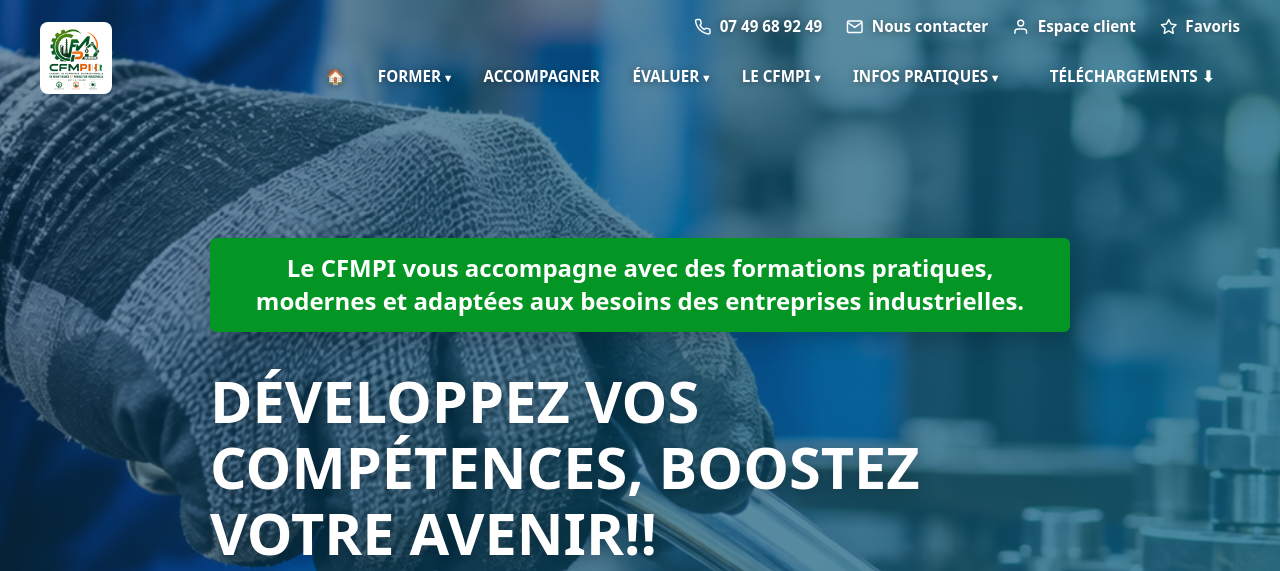
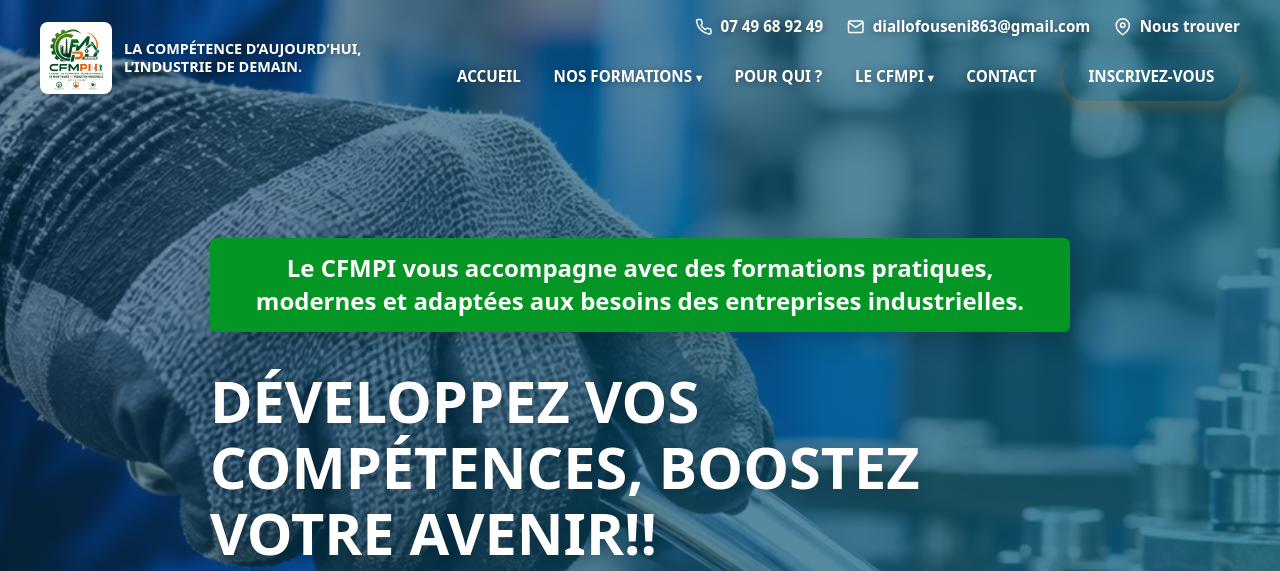
Before and after one commit to Apalojdc/cfmpi, a Laravel app: page / in a window 1280 px wide. Shown: the top 571 px of the page. Run offline with Laravel 12, Linux system fonts and the light colour scheme; style sheets or scripts are compiled from the project's sources; some libraries are stand-ins or nearby versions.

Commit message:
Mon commite du 16 depuis mon post a la maison

```diff
--- a/resources/js/Components/NavBar.vue
+++ b/resources/js/Components/NavBar.vue
@@ -8,10 +8,11 @@ type Lien = { label: string; href: string };
 // transparent = false : la barre est toujours blanche (pages sans grand visuel en haut)
 const props = withDefaults(defineProps<{ transparent?: boolean }>(), { transparent: true });
 
-// ---------- Logos (mets une version blanche pour le fond transparent si tu en as une) ----------
+// ---------- Infos du CFMPI (d'après le prospectus) ----------
 const logoClair = '/img/logo/logo.png'; // affiché sur fond transparent
 const logoSombre = '/img/logo/logo.png'; // affiché sur fond blanc
 const telephone = '07 49 68 92 49';
+const email = 'diallofouseni863@gmail.com';
 
 // Slogan affiché à côté du logo quand on a scrollé (2 lignes)
 const slogan = ['La compétence d’aujourd’hui,', 'l’industrie de demain.'];
@@ -23,101 +24,59 @@ const urlRecherche = '/recherche';
 const chemins = {
     tel: 'M22 16.92v3a2 2 0 0 1-2.18 2 19.79 19.79 0 0 1-8.63-3.07 19.5 19.5 0 0 1-6-6 19.79 19.79 0 0 1-3.07-8.67A2 2 0 0 1 4.11 2h3a2 2 0 0 1 2 1.72 12.84 12.84 0 0 0 .7 2.81 2 2 0 0 1-.45 2.11L8.09 9.91a16 16 0 0 0 6 6l1.27-1.27a2 2 0 0 1 2.11-.45 12.84 12.84 0 0 0 2.81.7A2 2 0 0 1 22 16.92z',
     mail: 'M4 4h16a2 2 0 0 1 2 2v12a2 2 0 0 1-2 2H4a2 2 0 0 1-2-2V6a2 2 0 0 1 2-2zM22 6l-10 7L2 6',
-    user: 'M20 21v-2a4 4 0 0 0-4-4H8a4 4 0 0 0-4 4v2M12 11a4 4 0 1 0 0-8 4 4 0 0 0 0 8z',
-    star: 'M12 2l3.09 6.26L22 9.27l-5 4.87 1.18 6.88L12 17.77l-6.18 3.25L7 14.14 2 9.27l6.91-1.01L12 2z',
+    pin: 'M21 10c0 7-9 13-9 13s-9-6-9-13a9 9 0 0 1 18 0zM12 13a3 3 0 1 0 0-6 3 3 0 0 0 0 6z',
     search: 'M11 19a8 8 0 1 0 0-16 8 8 0 0 0 0 16zM21 21l-4.35-4.35',
-    menu: 'M4 6h16M4 12h16M4 18h16',
+    menu: 'M4 6h16M4 18h16M4 12h16',
     close: 'M6 6l12 12M18 6L6 18',
 };
 
 // ---------- Données des menus : modifie ici ----------
 const f = (label: string, slug: string): Lien => ({ label, href: `/formations/${slug}` });
 
-// Technique & Maintenance : 2 colonnes, la 1re est coupée en 2 groupes
-const technique: Lien[][][] = [
-    [
-        [
-            f('Maintenance', 'maintenance'),
-            f('Production', 'production'),
-            f('Management des équipes et Communication', 'management'),
-            f('Maîtrise des énergies', 'maitrise-des-energies'),
-        ],
-        [
-            f('Électricité – Électrotechnique', 'electricite'),
-            f('Variation de vitesse', 'variation-de-vitesse'),
-            f('Automatismes – Supervision – Réseaux', 'automatismes'),
-            f('Robotique – Vision', 'robotique'),
-            f('Régulation', 'regulation'),
-        ],
-    ],
-    [
-        [
-            f('Mécanique – CAO – Impression 3D', 'mecanique'),
-            f('Pompes – Vannes', 'pompes-vannes'),
-            f('Oléohydraulique', 'oleohydraulique'),
-            f('Pneumatique', 'pneumatique'),
-            f('Soudage', 'soudage'),
-            f('Usinage – Matériaux', 'usinage'),
-            f('Froid – Climatisation', 'froid-climatisation'),
-            f('Air – Gaz – Vapeur – Vide', 'air-gaz-vapeur-vide'),
-        ],
-    ],
+// Domaine 1 : Maintenance industrielle
+const maintenance: Lien[] = [
+    f('Maintenance Mécanique Industrielle', 'maintenance-mecanique'),
+    f('Maintenance Électrique Industrielle', 'maintenance-electrique'),
+    f('Maintenance Électromécanique', 'maintenance-electromecanique'),
+    f('Automatisme Industriel', 'automatisme-industriel'),
+    f('Diagnostic et Dépannage des Équipements', 'diagnostic-depannage'),
+    f('Maintenance Préventive et Améliorative', 'maintenance-preventive-ameliorative'),
 ];
 
-const prevention: Lien[] = [
-    f('Risque Électrique – Habilitation Électrique', 'risque-electrique'),
-    f('Équipements sous pression – Autoclaves', 'equipements-sous-pression'),
-    f('Risque ATEX lié aux atmosphères explosives', 'atex'),
-    f('Habilitation Mécanique – Consignation des énergies', 'habilitation-mecanique'),
-    f('Risque Ammoniac', 'ammoniac'),
-    f('Risques chimiques', 'risques-chimiques'),
-    f('Risque Travaux en hauteur – Port du Harnais', 'travaux-hauteur-harnais'),
-    f('Risque Travaux en hauteur – Échafaudage roulant', 'travaux-hauteur-echafaudage'),
+// Domaine 2 : Production industrielle
+const production: Lien[] = [
+    f('Conduite et Surveillance des Procédés Industriels', 'conduite-procedes'),
+    f('Gestion de la Production', 'gestion-production'),
+    f('Qualité et Amélioration Continue', 'qualite-amelioration-continue'),
+    f('Sécurité, Hygiène et Environnement Industriel', 'securite-hygiene-environnement'),
+    f('Lecture et Interprétation de Plans Industriels', 'lecture-plans-industriels'),
 ];
 
-const solutions: (Lien & { icone: string })[] = [
-    { icone: '⇄', label: 'Formations Inter', href: '/formations-inter' },
-    { icone: '📏', label: 'Formations Sur mesure', href: '/formations-sur-mesure' },
-    { icone: '💻', label: 'Formations E-learning', href: '/formations-e-learning' },
-    { icone: '🎓', label: 'Notre méthode pédagogique', href: '/methode-pedagogique' },
-    { icone: '⬇', label: 'Télécharger le catalogue / domaines', href: '/catalogue' },
+// Nos atouts (colonne colorée du méga-menu)
+const atouts: { icone: string; label: string }[] = [
+    { icone: '🔧', label: 'Formations 100 % pratiques' },
+    { icone: '🏭', label: 'Plateaux techniques équipés et modernes' },
+    { icone: '👷', label: 'Encadrement par des professionnels' },
+    { icone: '🤝', label: 'Suivi personnalisé' },
+    { icone: '🎓', label: 'Accompagnement à l’insertion professionnelle' },
 ];
 
 // Petits menus déroulants (liens à adapter à tes routes)
 const simples: { id: string; label: string; liens: Lien[] }[] = [
     {
-        id: 'evaluer',
-        label: 'Évaluer',
-        liens: [
-            { label: 'Évaluation à distance', href: '/evaluation/distance' },
-            { label: 'Évaluation sur site', href: '/evaluation/site' },
-        ],
-    },
-    {
-        id: 'CFMPI',
+        id: 'cfmpi',
         label: 'Le CFMPI',
         liens: [
             { label: 'Présentation', href: '/a-propos' },
             { label: 'Actualités', href: '/actualites' },
-            { label: 'Recrutement', href: '/recrutement' },
-        ],
-    },
-    {
-        id: 'infos',
-        label: 'Infos pratiques',
-        liens: [
-            { label: 'Financement', href: '/infos/financement' },
-            { label: 'Accès', href: '/infos/acces' },
-            { label: 'Questions fréquentes', href: '/infos/faq' },
+            { label: 'Accès – Cocody, Riviera Faya', href: '/acces' },
         ],
     },
 ];
 
 // "icone" sert dans le menu mobile, "chemin" dans la barre du haut (SVG)
 const liensHaut: (Lien & { icone: string; chemin: string })[] = [
-    { icone: '✉', chemin: chemins.mail, label: 'Nous contacter', href: '/contact' },
-    { icone: '👤', chemin: chemins.user, label: 'Espace client', href: '/espace-client' },
-    { icone: '★', chemin: chemins.star, label: 'Favoris', href: '/favoris' },
+    { icone: '📍', chemin: chemins.pin, label: 'Nous trouver', href: '/acces' },
 ];
 
 // ---------- État ----------
@@ -170,9 +129,9 @@ onUnmounted(() => {
         @mouseleave="menuActif = null"
     >
         <div class="inner">
-            <!-- Logo + slogan (le slogan n'apparaît qu'après scroll) -->
-            <Link href="/" class="logo" aria-label="Accueil" @click="fermer">
-                <img :src="clair ? logoClair : logoSombre" alt="Logo" class="logo-img" />
+            <!-- Logo + slogan (blanc en haut de page, vert après scroll) -->
+            <Link href="/" class="logo" aria-label="CFMPI – Accueil" @click="fermer">
+                <img :src="clair ? logoClair : logoSombre" alt="CFMPI" class="logo-img" />
                 <span class="slogan">
                     <template v-for="(ligne, i) in slogan" :key="i">{{ ligne }}<br v-if="i < slogan.length - 1" /></template>
                 </span>
@@ -184,7 +143,7 @@ onUnmounted(() => {
                     <input
                         v-model="recherche"
                         type="search"
-                        placeholder="Recherche..."
+                        placeholder="Rechercher une formation..."
                         aria-label="Rechercher une formation"
                     />
                     <button type="submit" aria-label="Lancer la recherche">
@@ -195,9 +154,15 @@ onUnmounted(() => {
                 <!-- Rangée du haut (devient le bandeau coloré après scroll) -->
                 <ul class="haut">
                     <li>
-                        <a :href="`tel:${telephone}`">
+                        <a :href="`tel:${telephone.replace(/\s/g, '')}`">
                             <svg class="i" viewBox="0 0 24 24" aria-hidden="true"><path :d="chemins.tel" /></svg>
                             {{ telephone }}
+                        </a>
+                    </li>
+                    <li class="cache-petit">
+                        <a :href="`mailto:${email}`">
+                            <svg class="i" viewBox="0 0 24 24" aria-hidden="true"><path :d="chemins.mail" /></svg>
+                            {{ email }}
                         </a>
                     </li>
                     <li v-for="l in liensHaut" :key="l.href" class="cache-petit">
@@ -211,53 +176,50 @@ onUnmounted(() => {
                 <!-- Rangée principale (ordinateur, en haut de page) -->
                 <ul class="bas" aria-label="Navigation principale">
                     <li class="item" @mouseenter="menuActif = null">
-                        <Link href="/" aria-label="Accueil">🏠</Link>
+                        <Link href="/" aria-label="Accueil">Accueil</Link>
                     </li>
 
-                    <!-- Méga-menu Former -->
+                    <!-- Méga-menu Formations -->
                     <li
                         class="item"
-                        :class="{ ouvert: menuActif === 'former' }"
-                        @mouseenter="menuActif = 'former'"
-                        @focusin="menuActif = 'former'"
+                        :class="{ ouvert: menuActif === 'formations' }"
+                        @mouseenter="menuActif = 'formations'"
+                        @focusin="menuActif = 'formations'"
                     >
-                        <button type="button" class="bouton" :aria-expanded="menuActif === 'former'" @click="basculer('former')">
-                            Former <span class="chev">▾</span>
+                        <button type="button" class="bouton" :aria-expanded="menuActif === 'formations'" @click="basculer('formations')">
+                            Nos formations <span class="chev">▾</span>
                         </button>
-                        <div v-show="menuActif === 'former'" class="mega">
-                            <div class="m-tech">
-                                <h3>Technique &amp; Maintenance</h3>
-                                <div class="m-cols">
-                                    <div v-for="(col, i) in technique" :key="i">
-                                        <ul v-for="(groupe, j) in col" :key="j" class="groupe">
-                                            <li v-for="l in groupe" :key="l.href">
+                        <div v-show="menuActif === 'formations'" class="mega">
+                            <div class="m-maint">
+                                <h3>Maintenance industrielle</h3>
+                                <ul>
+                                    <li v-for="l in maintenance" :key="l.href">
                                         <Link :href="l.href" @click="fermer">{{ l.label }}</Link>
                                     </li>
                                 </ul>
                             </div>
-                                </div>
-                            </div>
-                            <div class="m-prev">
-                                <h3>Prévention des risques</h3>
+                            <div class="m-prod">
+                                <h3>Production industrielle</h3>
                                 <ul>
-                                    <li v-for="l in prevention" :key="l.href">
+                                    <li v-for="l in production" :key="l.href">
                                         <Link :href="l.href" @click="fermer">{{ l.label }}</Link>
                                     </li>
                                 </ul>
                             </div>
                             <div class="m-sol">
-                                <h3>Solutions de formation</h3>
+                                <h3>Nos atouts</h3>
                                 <ul>
-                                    <li v-for="s in solutions" :key="s.href">
-                                        <Link :href="s.href" @click="fermer"><span class="ico">{{ s.icone }}</span>{{ s.label }}</Link>
+                                    <li v-for="a in atouts" :key="a.label">
+                                        <Link href="/#atouts" @click="fermer"><span class="ico">{{ a.icone }}</span>{{ a.label }}</Link>
                                     </li>
                                 </ul>
+                                <Link href="/formations" class="m-tout" @click="fermer">Voir toutes les formations →</Link>
                             </div>
                         </div>
                     </li>
 
                     <li class="item" @mouseenter="menuActif = null">
-                        <Link href="/accompagnement" class="bouton">Accompagner</Link>
+                        <Link href="/#pour-qui" class="bouton">Pour qui ?</Link>
                     </li>
 
                     <!-- Petits menus déroulants -->
@@ -280,7 +242,11 @@ onUnmounted(() => {
                     </li>
 
                     <li class="item" @mouseenter="menuActif = null">
-                        <Link href="/catalogue" class="pill">Téléchargements ⬇</Link>
+                        <Link href="/contact" class="bouton">Contact</Link>
+                    </li>
+
+                    <li class="item" @mouseenter="menuActif = null">
+                        <Link href="/inscription" class="pill">Inscrivez-vous</Link>
                     </li>
                 </ul>
 
@@ -302,7 +268,7 @@ onUnmounted(() => {
         <!-- Panneau du hamburger -->
         <nav v-if="menuOuvert" class="panneau" aria-label="Menu">
             <form class="recherche-mobile" role="search" @submit.prevent="lancerRecherche">
-                <input v-model="recherche" type="search" placeholder="Recherche..." aria-label="Rechercher une formation" />
+                <input v-model="recherche" type="search" placeholder="Rechercher une formation..." aria-label="Rechercher une formation" />
                 <button type="submit" aria-label="Lancer la recherche">
                     <svg class="i" viewBox="0 0 24 24" aria-hidden="true"><path :d="chemins.search" /></svg>
                 </button>
@@ -311,30 +277,28 @@ onUnmounted(() => {
             <Link href="/" class="p-lien" @click="fermer">🏠 Accueil</Link>
 
             <details class="p-groupe">
-                <summary>Former</summary>
-                <p class="p-titre">Technique &amp; Maintenance</p>
-                <template v-for="(col, i) in technique" :key="i">
-                    <ul v-for="(groupe, j) in col" :key="j">
-                        <li v-for="l in groupe" :key="l.href">
+                <summary>Nos formations</summary>
+                <p class="p-titre">Maintenance industrielle</p>
+                <ul>
+                    <li v-for="l in maintenance" :key="l.href">
                         <Link :href="l.href" @click="fermer">{{ l.label }}</Link>
                     </li>
                 </ul>
-                </template>
-                <p class="p-titre">Prévention des risques</p>
+                <p class="p-titre">Production industrielle</p>
                 <ul>
-                    <li v-for="l in prevention" :key="l.href">
+                    <li v-for="l in production" :key="l.href">
                         <Link :href="l.href" @click="fermer">{{ l.label }}</Link>
                     </li>
                 </ul>
-                <p class="p-titre">Solutions de formation</p>
+                <p class="p-titre">Nos atouts</p>
                 <ul>
-                    <li v-for="s in solutions" :key="s.href">
-                        <Link :href="s.href" @click="fermer">{{ s.icone }} {{ s.label }}</Link>
+                    <li v-for="a in atouts" :key="a.label">
+                        <Link href="/#atouts" @click="fermer">{{ a.icone }} {{ a.label }}</Link>
                     </li>
                 </ul>
             </details>
 
-            <Link href="/accompagnement" class="p-lien" @click="fermer">Accompagner</Link>
+            <Link href="/#pour-qui" class="p-lien" @click="fermer">Pour qui ?</Link>
 
             <details v-for="m in simples" :key="m.id" class="p-groupe">
                 <summary>{{ m.label }}</summary>
@@ -345,18 +309,23 @@ onUnmounted(() => {
                 </ul>
             </details>
 
+            <Link href="/contact" class="p-lien" @click="fermer">Contact</Link>
+
             <div class="p-bas">
+                <a :href="`tel:${telephone.replace(/\s/g, '')}`">📞 {{ telephone }}</a>
+                <a :href="`mailto:${email}`">✉ {{ email }}</a>
                 <Link v-for="l in liensHaut" :key="l.href" :href="l.href" @click="fermer">{{ l.icone }} {{ l.label }}</Link>
             </div>
-            <Link href="/catalogue" class="pill p-pill" @click="fermer">Téléchargements ⬇</Link>
+            <Link href="/inscription" class="pill p-pill" @click="fermer">Inscrivez-vous</Link>
         </nav>
     </header>
 </template>
 
 <style scoped>
 .navbar {
-    --accent: #007013; /* couleur principale : change-la ici */
-    --secondaire: #0b3d91; /* bouton de recherche */
+    --accent: #007013; /* vert du logo : couleur principale */
+    --orange: #f07a1a; /* orange du logo / prospectus : bouton d'inscription */
+    --secondaire: #0d2a5c; /* bleu marine du prospectus : bouton de recherche */
     --encre: #14213a;
     --ease: cubic-bezier(0.2, 0.7, 0.2, 1);
     top: 0;
@@ -403,14 +372,20 @@ onUnmounted(() => {
 .logo { flex-shrink: 0; display: flex; align-items: center; gap: 0.75rem; }
 .logo-img { display: block; height: 72px; width: auto; transition: height 0.25s var(--ease); background: #fff; border-radius: 8px; }
 
-/* Slogan : seulement après scroll */
+/* Slogan : blanc en haut de page (fond transparent), vert après scroll */
 .slogan {
-    display: none;
+    display: block;
     color: var(--accent);
     font-weight: 700;
     font-size: 0.9rem;
     line-height: 1.25;
     text-shadow: none;
+    transition: color 0.25s;
+    text-transform: uppercase;
+}
+.navbar.clair .slogan {
+    color: #fff;
+    text-shadow: 0 1px 8px rgba(0, 0, 0, 0.45);
 }
 
 a { text-decoration: none; color: inherit; }
@@ -460,9 +435,10 @@ ul { list-style: none; margin: 0; padding: 0; }
 .clair .item.ouvert > .bouton { color: #fff; text-decoration: underline; text-underline-offset: 6px; }
 .chev { font-size: 0.75em; }
 
+/* Bouton d'inscription (orange du prospectus) */
 .pill {
     display: inline-block;
-    background: var(--accent);
+    background: var(--orange);
     color: #fff !important;
     font-weight: 700;
     text-transform: uppercase;
@@ -471,17 +447,18 @@ ul { list-style: none; margin: 0; padding: 0; }
     border-radius: 99px !important;
     text-shadow: none !important;
     margin-left: 0.5rem;
+    box-shadow: 0 6px 16px rgba(240, 122, 26, 0.3);
 }
 .pill:hover { filter: brightness(1.08); }
 
-/* Méga-menu */
+/* Méga-menu : Maintenance | Production | Atouts */
 .mega {
     position: absolute;
     top: 100%;
     left: 1.25rem;
     right: 1.25rem;
     display: grid;
-    grid-template-columns: 1.7fr 1.1fr 1fr;
+    grid-template-columns: 1.2fr 1.2fr 1fr;
     background: #fff;
     color: var(--encre);
     text-shadow: none;
@@ -497,16 +474,23 @@ ul { list-style: none; margin: 0; padding: 0; }
     border-left: 4px solid var(--accent);
     padding-left: 0.6rem;
 }
-.m-tech, .m-prev { padding: 1.75rem 2rem; }
-.m-cols { display: grid; grid-template-columns: 1fr 1fr; gap: 0 1.5rem; }
-.m-cols > div + div { border-left: 1px solid #e3e8f0; padding-left: 1.5rem; }
-.groupe + .groupe { border-top: 1px solid #e3e8f0; margin-top: 0.75rem; padding-top: 0.75rem; }
+.m-prod h3 { border-color: var(--orange); }
+.m-maint, .m-prod { padding: 1.75rem 2rem; }
+.m-prod { border-left: 1px solid #e3e8f0; }
 .mega li a { display: block; padding: 0.35rem 0; color: #3b4660; font-weight: 500; line-height: 1.35; }
 .mega li a:hover { color: var(--accent); }
-.m-sol { background: var(--accent); color: #fff; padding: 1.75rem 2rem; }
-.m-sol h3 { border-color: #fff; }
+.m-prod li a:hover { color: var(--orange); }
+.m-sol { background: var(--secondaire); color: #fff; padding: 1.75rem 2rem; }
+.m-sol h3 { border-color: var(--orange); }
 .m-sol li a { color: #fff; font-weight: 600; }
 .m-sol li a:hover { color: #fff; text-decoration: underline; }
+.m-tout {
+    display: inline-block;
+    margin-top: 1rem;
+    color: var(--orange);
+    font-weight: 700;
+}
+.m-tout:hover { text-decoration: underline; }
 .ico { display: inline-block; width: 1.6rem; }
 
 /* Petit menu déroulant */
@@ -515,7 +499,7 @@ ul { list-style: none; margin: 0; padding: 0; }
     top: 100%;
     left: 50%;
     transform: translateX(-50%);
-    min-width: 240px;
+    min-width: 260px;
     background: #fff;
     color: var(--encre);
     text-shadow: none;
@@ -547,7 +531,6 @@ ul { list-style: none; margin: 0; padding: 0; }
    ====================================================== */
 .scrolled .inner { padding-top: 0.55rem; padding-bottom: 0.55rem; }
 .scrolled .logo-img { height: 52px; }
-.scrolled .slogan { display: block; }
 
 .scrolled .droite { flex: 1; flex-direction: row; align-items: center; justify-content: flex-end; gap: 1rem; }
 .scrolled .bas { display: none; }
@@ -568,7 +551,7 @@ ul { list-style: none; margin: 0; padding: 0; }
     transition: box-shadow 0.2s;
     animation: apparait 0.35s var(--ease) both;
 }
-.recherche:focus-within { box-shadow: 0 0 0 3px rgba(11, 61, 145, 0.3); }
+.recherche:focus-within { box-shadow: 0 0 0 3px rgba(13, 42, 92, 0.3); }
 .recherche input {
     flex: 1;
     min-width: 0;
@@ -594,7 +577,7 @@ ul { list-style: none; margin: 0; padding: 0; }
 .recherche button:hover { filter: brightness(1.15); }
 .recherche button .i { width: 22px; height: 22px; }
 
-/* Bandeau coloré avec téléphone / contact / espace client / favoris */
+/* Bandeau coloré avec téléphone / e-mail / adresse */
 .scrolled .haut {
     gap: 1.6rem;
     padding: 0.75rem 1.4rem;
@@ -614,7 +597,8 @@ ul { list-style: none; margin: 0; padding: 0; }
 
 /* ---------- Responsive ---------- */
 @media (max-width: 1180px) {
-    .scrolled .slogan { display: none; }
+    .slogan { display: none; }
+    .scrolled .haut { gap: 1.1rem; }
 }
 @media (max-width: 1000px) {
     .droite { flex-direction: row; align-items: center; gap: 1rem; }
@@ -685,10 +669,10 @@ ul { list-style: none; margin: 0; padding: 0; }
 .p-groupe ul { padding-left: 0.5rem; }
 .p-groupe li a { display: block; padding: 0.4rem 0; color: #3b4660; }
 .p-groupe li a:hover { color: var(--accent); }
-.p-bas { display: flex; flex-wrap: wrap; gap: 0.5rem 1.25rem; padding: 1rem 0.25rem; font-weight: 600; }
+.p-bas { display: flex; flex-direction: column; gap: 0.5rem; padding: 1rem 0.25rem; font-weight: 600; }
 .p-pill { display: block; text-align: center; margin: 0; }
 
-a:focus-visible, button:focus-visible, summary:focus-visible { outline: 3px solid #f28c00; outline-offset: 2px; }
+a:focus-visible, button:focus-visible, summary:focus-visible { outline: 3px solid var(--orange); outline-offset: 2px; }
 
 @media (prefers-reduced-motion: reduce) {
     .navbar, .logo-img, .inner { transition: none; }
--- a/resources/js/Pages/Welcome.vue
+++ b/resources/js/Pages/Welcome.vue
@@ -424,6 +424,11 @@ html { scroll-behavior: smooth; scroll-padding-top: 80px; }
   padding-top: env(safe-area-inset-top, 0px);
   padding-bottom: env(safe-area-inset-bottom, 0px);
   overflow-x: clip;
+  background-image: url('/img/logo/logo.png');
+  background-repeat: no-repeat;
+  background-position: center;
+  background-size: contain;
+  background-attachment: fixed;
 }
 .cfmpi-page *, .cfmpi-page *::before, .cfmpi-page *::after { box-sizing: border-box; }
 a { color: inherit; }
@@ -520,10 +525,10 @@ a.more:hover .arrow, a.more:focus-visible .arrow { transform: translateX(5px); }
 .tag { align-self: flex-start; background: #e8efff; color: var(--primary); padding: 5px 12px; border-radius: 99px; font-size: 13px; font-weight: 600; }
 .tag.prod { background: #fff4e0; color: #9a5a00; }
 .card.big:has(.tag.prod) { border-left-color: var(--accent); }
-.card.help { background: var(--accent); border-color: var(--accent); border-left-color: #fff; justify-content: center; align-items: flex-start; }
-.card.help h3 { color: #1a1100; }
-.card.help .meta { color: rgba(26, 17, 0, .85); }
-.card.help .btn { background: var(--dark); color: #fff; margin-top: 8px; }
+.card.help { background: #050047; border-color: var(--accent); border-left-color: #fff; justify-content: center; align-items: flex-start; }
+.card.help h3 { color: #ffffff; }
+.card.help .meta { color: rgba(255, 231, 187, 0.85); }
+.card.help .btn { background: green; color: #fff; margin-top: 8px; }
 .card.help .btn:hover { box-shadow: 0 8px 18px rgba(10, 37, 82, .4); }
 
 /* Actualités */
```
Also changed, not shown: public/img/logo/logo1.png, public/img/logo/logo2.png (added). Lines whose indentation alone changed are shown as unchanged.
